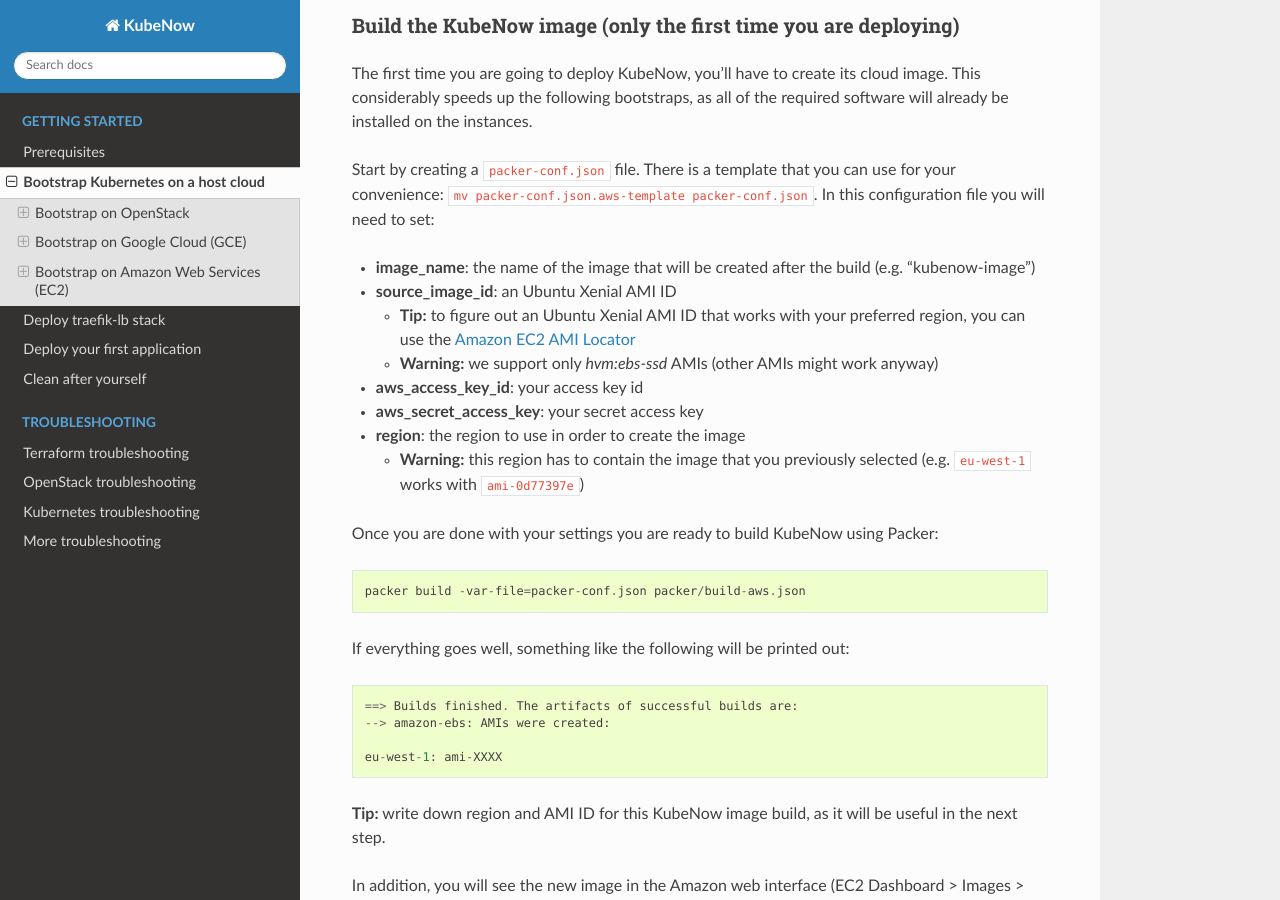
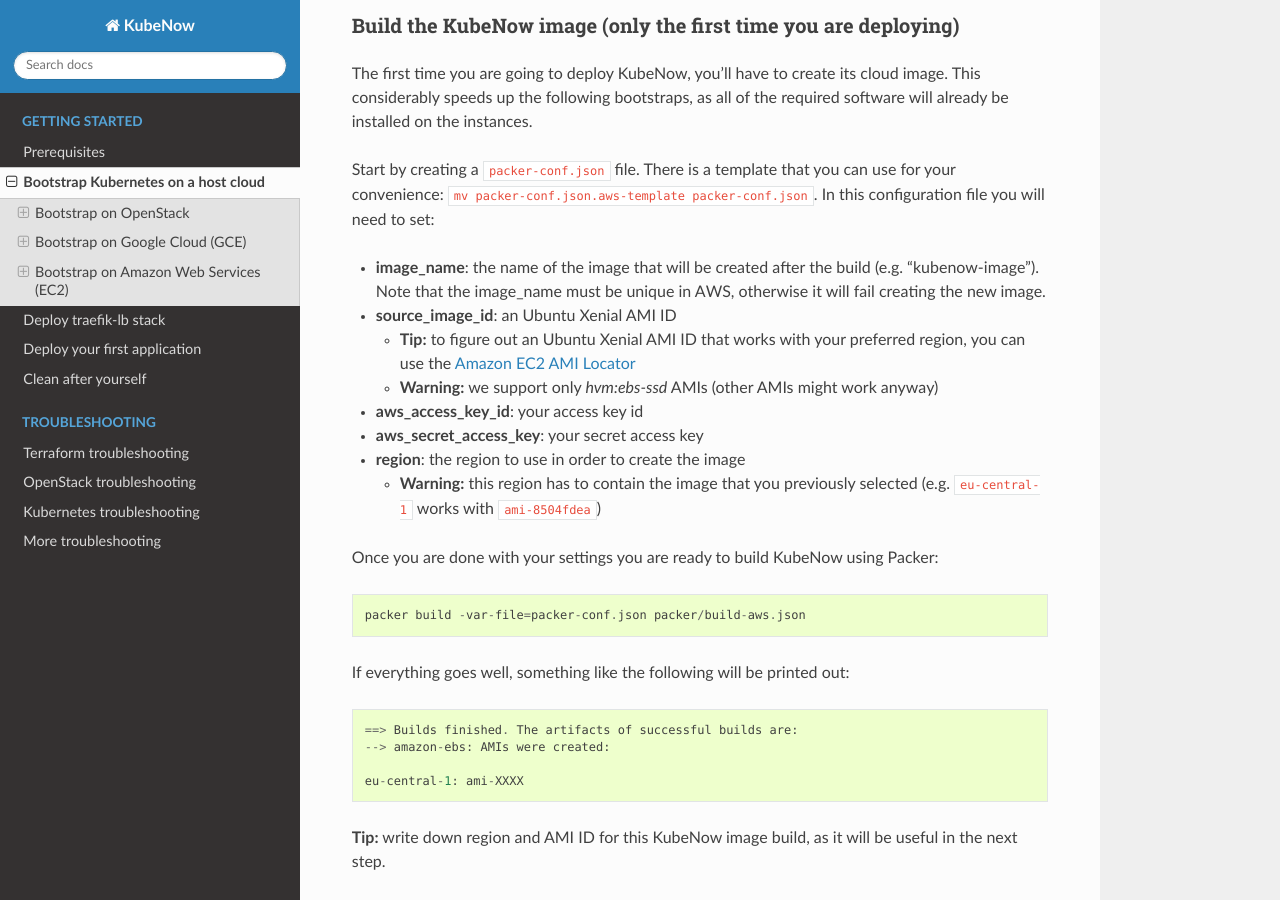
Before and after one commit to kubenow/KubeNow, a Sphinx documentation site: the page built from docs/getting_started/bootstrap.rst, in a window 1280 px wide and 900 px high, scrolled down 5768 px. Built offline with Sphinx 7.4.7 and the Read the Docs theme 2.0.0, drawn with Linux system fonts in a browser that asks for light colours; the version number could not be read and is left out.

Commit message:
Change source_image_id to working aws img
Did not work with the combination given before, this one worked for me

```diff
--- a/docs/getting_started/bootstrap.rst
+++ b/docs/getting_started/bootstrap.rst
@@ -205,7 +205,7 @@
 
 Start by creating a ``packer-conf.json`` file. There is a template that you can use for your convenience: ``mv packer-conf.json.aws-template packer-conf.json``. In this configuration file you will need to set:
 
-- **image_name**: the name of the image that will be created after the build (e.g. "kubenow-image")
+- **image_name**: the name of the image that will be created after the build (e.g. "kubenow-image"). Note that the image_name must be unique in AWS, otherwise it will fail creating the new image.
 - **source_image_id**: an Ubuntu Xenial AMI ID
 
   + **Tip:** to figure out an Ubuntu Xenial AMI ID that works with your preferred region, you can use the `Amazon EC2 AMI Locator <https://cloud-images.ubuntu.com/locator/ec2/>`_
@@ -215,7 +215,7 @@
 - **aws_secret_access_key**: your secret access key
 - **region**: the region to use in order to create the image
 
-  + **Warning:** this region has to contain the image that you previously selected (e.g. ``eu-west-1`` works with ``ami-0d77397e``)
+  + **Warning:** this region has to contain the image that you previously selected (e.g. ``eu-central-1`` works with ``ami-8504fdea``)
 
 Once you are done with your settings you are ready to build KubeNow using Packer::
 
@@ -226,7 +226,7 @@
   ==> Builds finished. The artifacts of successful builds are:
   --> amazon-ebs: AMIs were created:
 
-  eu-west-1: ami-XXXX
+  eu-central-1: ami-XXXX
 
 **Tip:** write down region and AMI ID for this KubeNow image build, as it will be useful in the next step.
 
```
